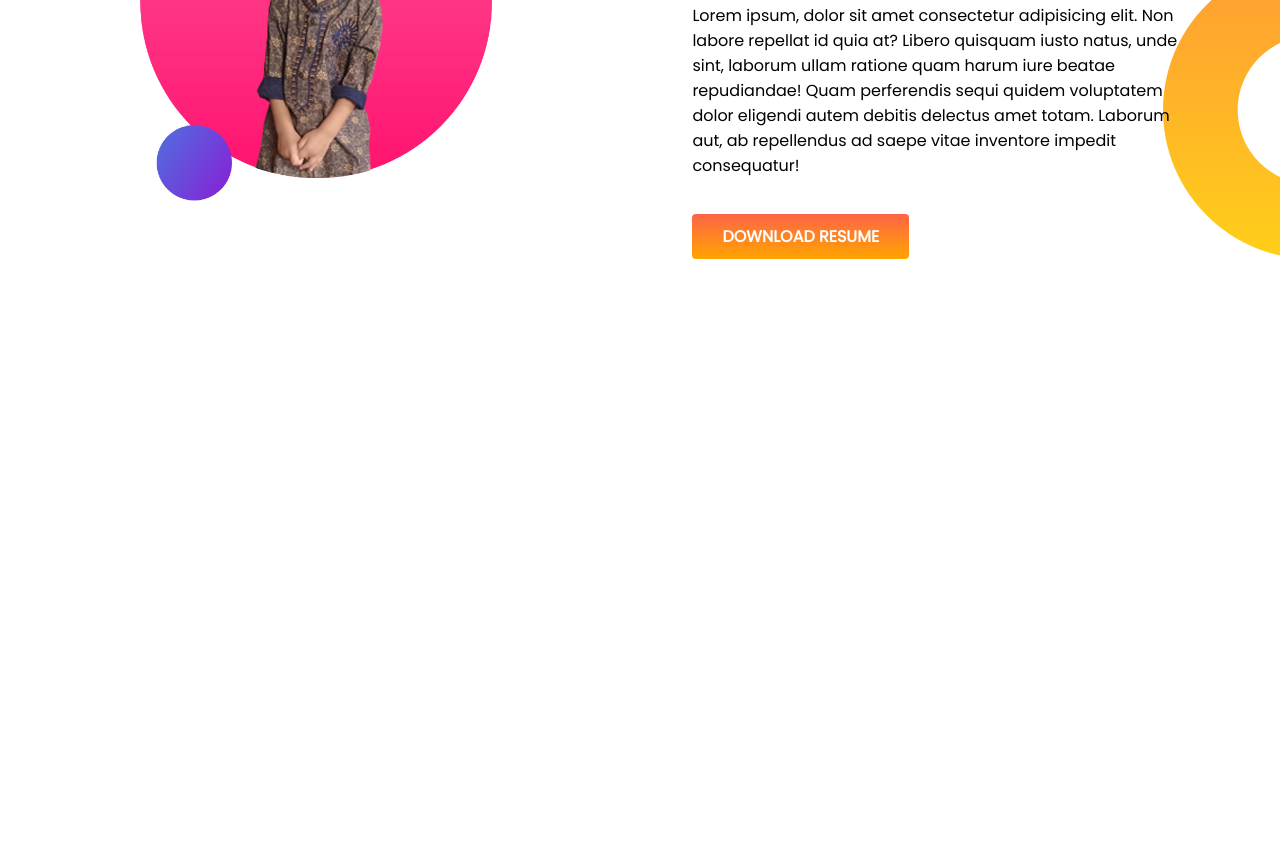
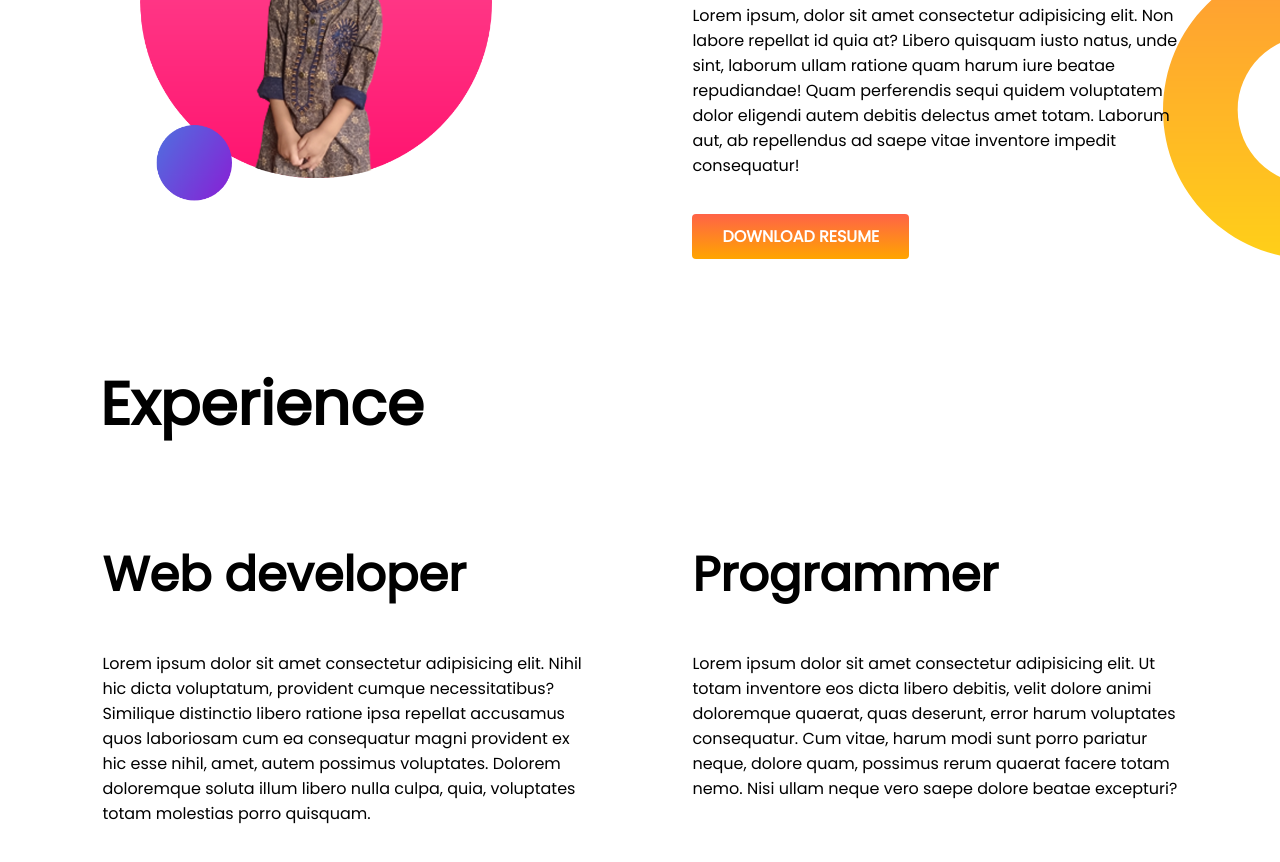
Before and after one commit to abbas2629mahmud/portfolio-website, a plain HTML site: page index.html in a window 1280 px wide. Shown: the part 942-1804 px from the top of the page. Before the commit the page ends 1301 px from the top, so only its background shows below. Drawn offline with Linux system fonts and the light colour scheme.

Commit message:
section three add

```diff
--- a/index.html
+++ b/index.html
@@ -11,7 +11,7 @@
     <link rel="stylesheet" href="style.css">
 </head>
 <body>
-    <section class="hero-area">
+    <section class="hero-area flexible-container">
         <div class="half-width">
             <h1>Welcome to My</h1>
             <h1 class="orange-color"><span>Portfolio</span> Website</h1>
@@ -23,7 +23,7 @@
             <img src="images/my-bg22.png" alt="">
         </div>
     </section>
-    <section class="dream-big-sec">
+    <section class="dream-big-sec flexible-container">
         <div class="half-width">
             <img src="images/my-bg21.png" alt="">
         </div>
@@ -34,5 +34,18 @@
             <a href="#" class="link-btn">Download Resume</a>
         </div>
     </section>
+    <section class="experience-area">
+        <h1>Experience</h1>
+        <div class="flexible-container">
+            <div class="half-width">
+                <h2>Web developer</h2>
+                <p>Lorem ipsum dolor sit amet consectetur adipisicing elit. Nihil hic dicta voluptatum, provident cumque necessitatibus? Similique distinctio libero ratione ipsa repellat accusamus quos laboriosam cum ea consequatur magni provident ex hic esse nihil, amet, autem possimus voluptates. Dolorem doloremque soluta illum libero nulla culpa, quia, voluptates totam molestias porro quisquam.</p>
+            </div>
+            <div class="half-width dream-big-right">
+                <h2>Programmer</h2>
+                <p>Lorem ipsum dolor sit amet consectetur adipisicing elit. Ut totam inventore eos dicta libero debitis, velit dolore animi doloremque quaerat, quas deserunt, error harum voluptates consequatur. Cum vitae, harum modi sunt porro pariatur neque, dolore quam, possimus rerum quaerat facere totam nemo. Nisi ullam neque vero saepe dolore beatae excepturi?</p>
+            </div>
+        </div>
+    </section>
 </body>
 </html>
--- a/style.css
+++ b/style.css
@@ -6,10 +6,13 @@ body{
 h1{
     font-size: 60px;
 }
+h2{
+    font-size: 48px;
+}
 .orange-color span{
     color: orange;
 }
-section{
+.flexible-container{
     display: flex;
     margin-bottom: 100px;
 }
@@ -44,3 +47,6 @@ section{
 .dream-big-right{
     padding-right: 100px;
 }
+.experience-area h1{
+    margin-left: 100px;
+}
```
